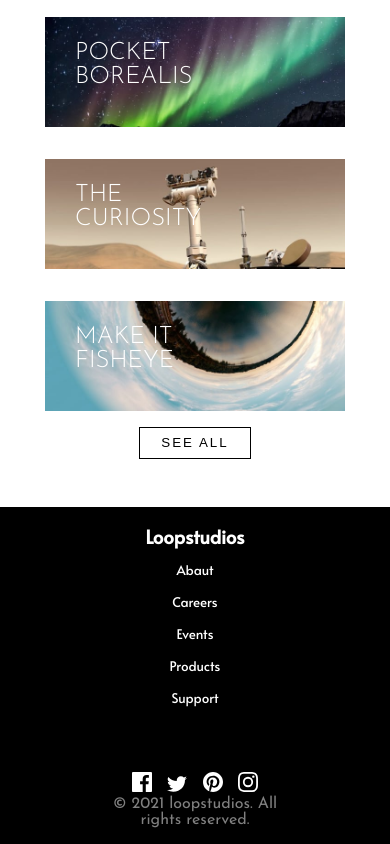
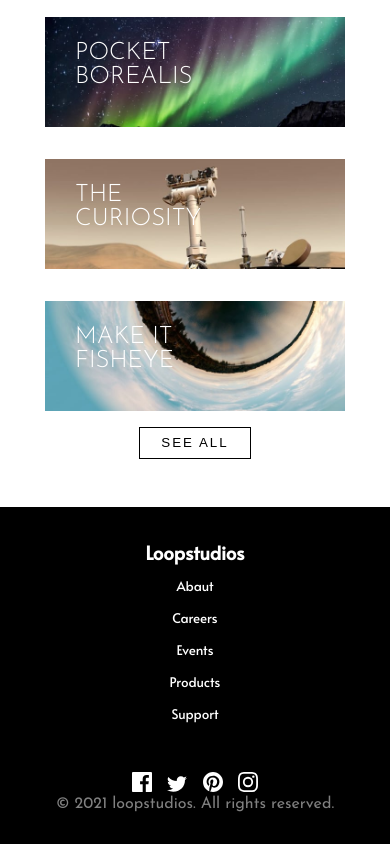
Before and after one commit to Yago14/loopStudios, a plain HTML site: page index.html in a window 390 px wide. Shown: the part 2167-3011 px from the top of the page. Drawn offline with Linux system fonts and the light colour scheme.

Commit message:
ajustanto footer com dispositivo mobile

```diff
--- a/Style/Responsive.css
+++ b/Style/Responsive.css
@@ -194,6 +194,9 @@
      .navLinkMobile li a{
       font-size: 19pt;
      }
+     .footer{
+      padding: 1rem;
+     }
      .footer .social p{
       margin:  0 0 1rem 0;
      }
```
